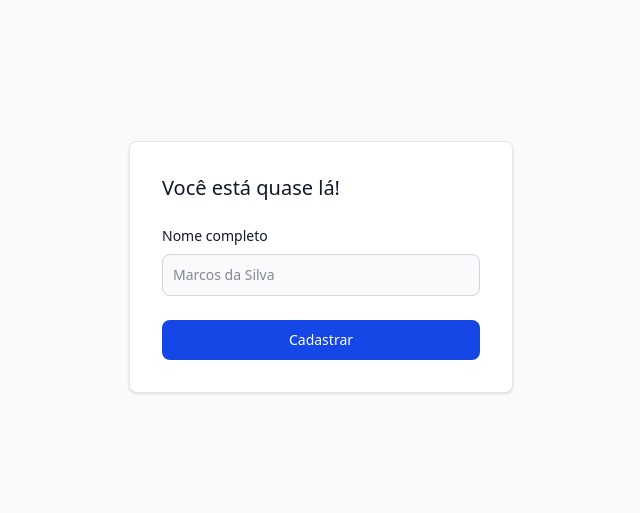
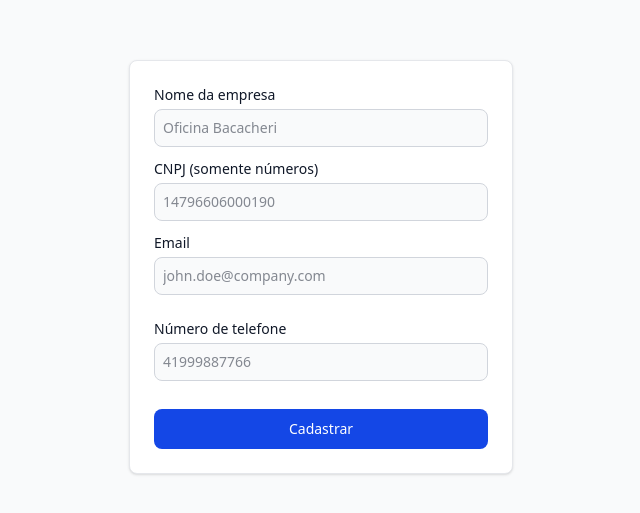
Before and after one commit to vinipadilha/Fix-Time, a website: page src/pages/cadastro-company.html in a window 1280 px wide. Shown: the part 133-646 px from the top of the page, without its empty margins (319-959 px from the left). Drawn offline with Linux system fonts and the light colour scheme.

Commit message:
criando página de cadastro de empres

```diff
--- a/src/pages/cadastro-company.html
+++ b/src/pages/cadastro-company.html
@@ -6,20 +6,35 @@
     <title>Fix-Time</title>
     <link rel="stylesheet" href="/src/output.css">
 </head>
-<body class="bg-gray-50 flex items-center justify-center min-h-screen">
+<body class="bg-gray-50 flex items-center justify-center min-h-screen lg:p-0 p-3">
 
 
-  <div class="w-full max-w-sm p-4 bg-white border border-gray-200 rounded-lg shadow-sm sm:p-6 md:p-8 ">
-    <form class="space-y-6" action="#">
-        <h5 class="text-xl font-medium text-gray-900">Você está quase lá!</h5>
+  <div class="w-full max-w-sm lg:p-6 bg-white border border-gray-200 rounded-lg shadow-sm p-3 md:p-8 ">
+    <form class="space-y-3" action="#">
+
         <div>
-          <label for="first_name" class="block mb-2 text-sm font-medium text-gray-900 ">Nome completo</label>
-          <input type="text" id="first_name" class="bg-gray-50 border border-gray-300 text-gray-900 text-sm rounded-lg focus:ring-blue-500 focus:border-blue-500 block w-full p-2.5 " placeholder="Marcos da Silva" required/>
+          <label for="first_name" class="block mb-1 text-sm font-medium text-gray-900 ">Nome da empresa</label>
+          <input type="text" id="first_name" class="bg-gray-50 border border-gray-300 text-gray-900 text-sm rounded-lg focus:ring-blue-500 focus:border-blue-500 focus:outline-none focus:ring-2 block w-full p-2 " placeholder="Oficina Bacacheri" required/>
+        </div>
+
+        <div>
+          <label for="phone" class="block mb-1 text-sm font-medium text-gray-900 ">CNPJ (somente números)</label>
+          <input type="tel" id="phone" class="bg-gray-50 border border-gray-300 text-gray-900 text-sm rounded-lg focus:ring-blue-500 focus:border-blue-500 focus:outline-none focus:ring-2 block w-full p-2" placeholder="14796606000190"  required />
+        </div>
+
+        <div class="mb-6">
+          <label for="email" class="block mb-1 text-sm font-medium text-gray-900 ">Email</label>
+          <input type="email" id="email" class="bg-gray-50 border border-gray-300 text-gray-900 text-sm rounded-lg focus:ring-blue-500 focus:border-blue-500 focus:outline-none focus:ring-2 block w-full p-2" placeholder="john.doe@company.com" required />
         </div>
 
 
+        <div>
+          <label for="phone" class="block mb-1 text-sm font-medium text-gray-900 ">Número de telefone</label>
+          <input type="tel" id="phone" class="bg-gray-50 border border-gray-300 text-gray-900 text-sm rounded-lg focus:ring-blue-500 focus:border-blue-500 focus:outline-none focus:ring-2 block w-full p-2" placeholder="41999887766"  required />
+        </div>
 
-        <button type="submit" class="cursor-pointer w-full text-white bg-blue-700 hover:bg-blue-800 focus:ring-4 focus:outline-none focus:ring-blue-300 font-medium rounded-lg text-sm px-5 py-2.5 text-center ">Cadastrar</button>
+
+        <button type="submit" class="mt-4 cursor-pointer w-full text-white bg-blue-700 hover:bg-blue-800 focus:ring-4 focus:outline-none focus:ring-blue-300 font-medium rounded-lg text-sm px-5 py-2.5 text-center ">Cadastrar</button>
 
     </form>
   </div>
```
Also changed, not shown: src/output.css.
